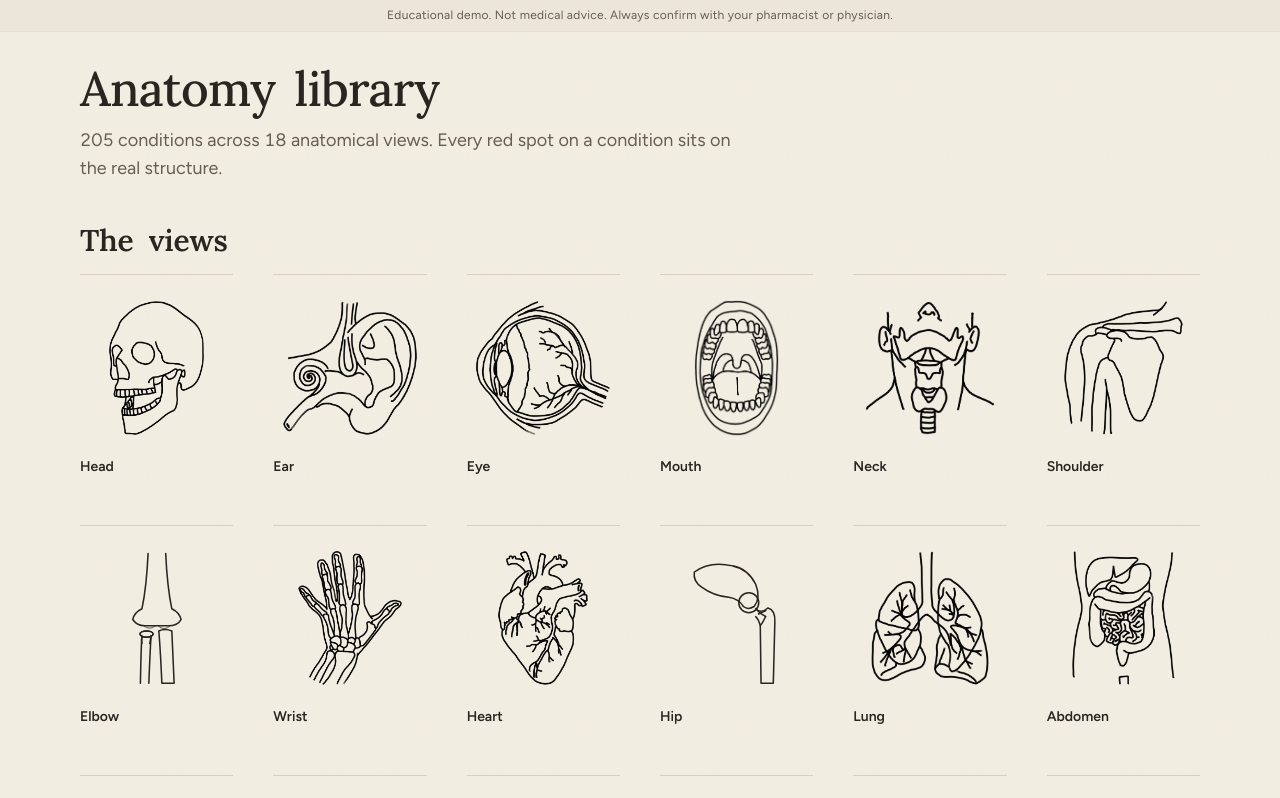
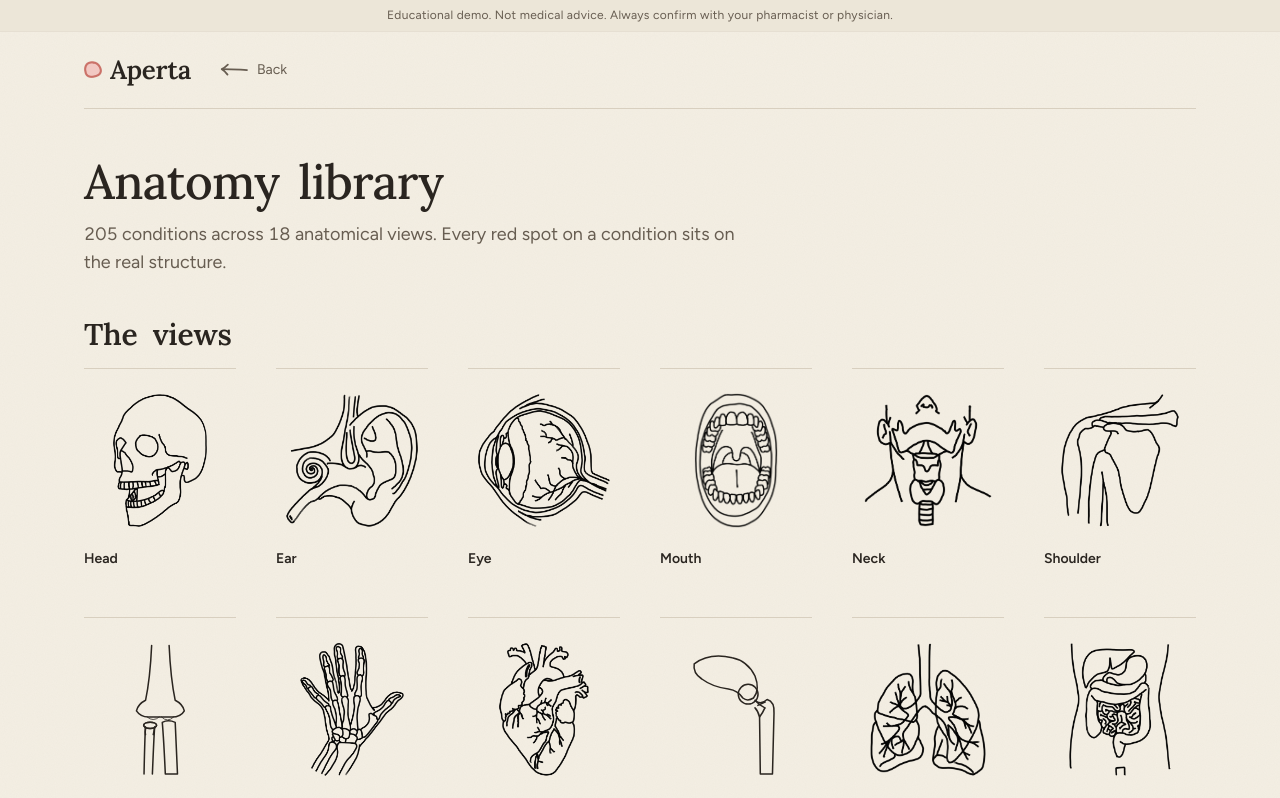
Before and after one commit to ankthba/VTHacks14, a Next.js app: page /diagrams in a window 1280 px wide. Shown: the top 798 px of the page. Built offline with nearby package versions, Linux system fonts and the light colour scheme.

Commit message:
Anatomy library: wordmark and a back link

```diff
--- a/app/diagrams/page.tsx
+++ b/app/diagrams/page.tsx
@@ -1,5 +1,7 @@
 import { CONDITIONS, REGIONS, type DiagramId } from "@/lib/anatomy/conditions";
 import { Diagram } from "@/components/Diagram";
+import { InkArrow } from "@/components/Ink";
+import { IS_STATIC, asset } from "@/lib/staticMode";
 
 /** Every view once, drawn plain: the red belongs to a diagnosis, not a catalogue. */
 function uniqueViews(): DiagramId[] {
@@ -13,8 +15,17 @@ export const metadata = { title: `${APP_NAME} - anatomy library` };
 /** Every condition in the library, with its structure marked. */
 export default function DiagramsPage() {
   return (
-    <main className="flex-1 w-full max-w-6xl mx-auto px-4 py-8">
-      <h1 className="display text-5xl">Anatomy library</h1>
+    <main className="flex-1 w-full max-w-6xl mx-auto px-5 pb-16">
+      <nav className="nav">
+        <a href={IS_STATIC ? "../" : "/"} className="wordmark flex items-center gap-2">
+          <img src={asset("/anatomy/spot.png")} alt="" width={18} height={17} draggable={false} />
+          {APP_NAME}
+        </a>
+        <a href={IS_STATIC ? "../" : "/"} className="flex items-center gap-2">
+          <InkArrow className="inline-block -scale-x-100" /> Back
+        </a>
+      </nav>
+      <h1 className="display text-5xl mt-12">Anatomy library</h1>
       <p className="text-lg text-[color:var(--muted)] mt-3 max-w-2xl">
         {CONDITIONS.length} conditions across{" "}
         {uniqueViews().length} anatomical views. Every red spot on a condition
```
